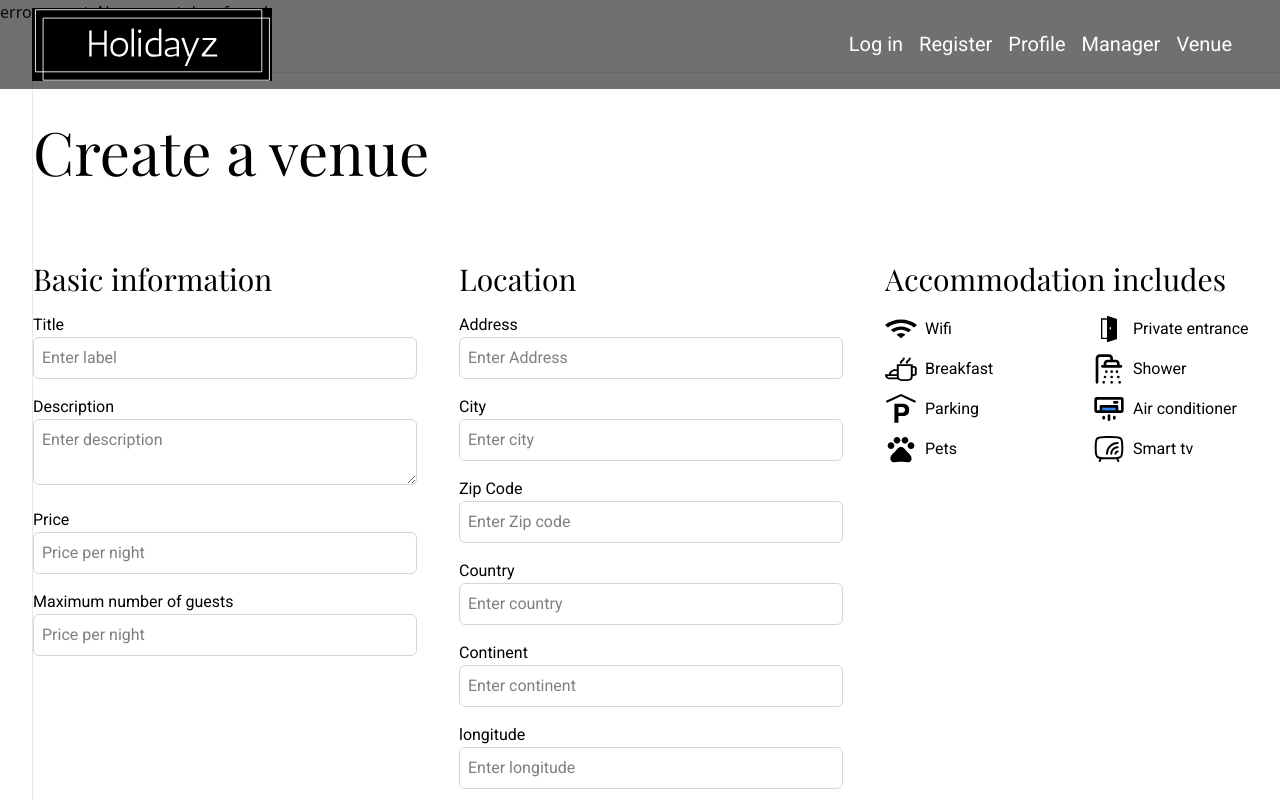
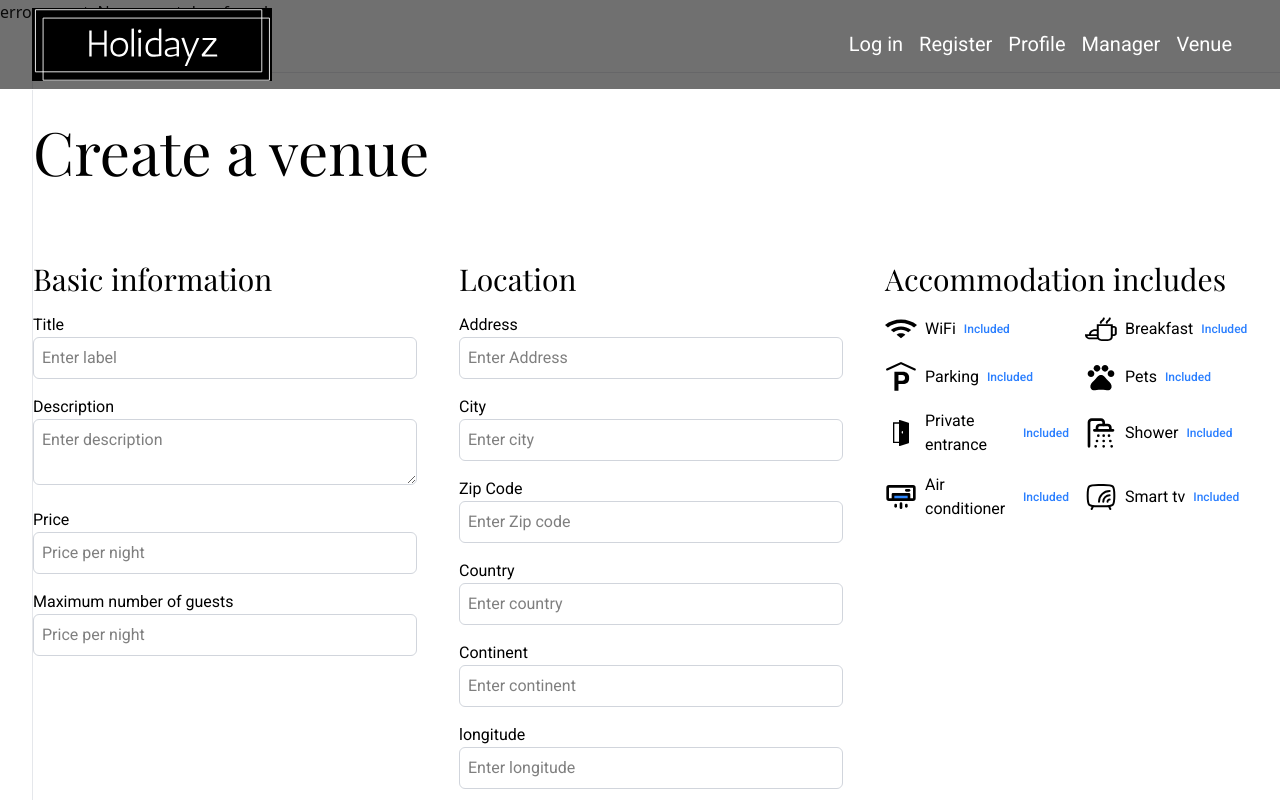
Before and after one commit to AngelosZar/holidaze, a React (Vite) app: page /manager in a window 1280 px wide. Shown: the top 800 px of the page. Built offline with nearby package versions, Linux system fonts and the light colour scheme; no server answers; a web font is replaced by a local one.

Commit message:
added update media data function on create venue stor

```diff
--- a/src/components/onManagerView/CreateAVenue.jsx
+++ b/src/components/onManagerView/CreateAVenue.jsx
@@ -12,6 +12,7 @@ function CreateAVenue() {
             <BasicInfoForForm />
             <SetLocationInformation />
             <SetAccommodationIncludes />
+            {/* component to add img */}
           </div>
         </form>
       </div>
--- a/src/components/onManagerView/SetAccommodationIncludes.jsx
+++ b/src/components/onManagerView/SetAccommodationIncludes.jsx
@@ -1,60 +1,151 @@
-import air_conditioner from '../../assets/accommodation_icons/air_conditioner.svg';
-import breakfast from '../../assets/accommodation_icons/breakfast.svg';
-import parking from '../../assets/accommodation_icons/parking.svg';
-import pets from '../../assets/accommodation_icons/pets.svg';
-import private_entrance from '../../assets/accommodation_icons/private_entrance.svg';
-import shower from '../../assets/accommodation_icons/shower.svg';
-import smart_tv from '../../assets/accommodation_icons/smart_tv.svg';
-import wifi from '../../assets/accommodation_icons/wifi.svg';
+import air_conditioner_img from '../../assets/accommodation_icons/air_conditioner.svg';
+import breakfast_img from '../../assets/accommodation_icons/breakfast.svg';
+import parking_img from '../../assets/accommodation_icons/parking.svg';
+import pets_img from '../../assets/accommodation_icons/pets.svg';
+import private_entrance_img from '../../assets/accommodation_icons/private_entrance.svg';
+import shower_img from '../../assets/accommodation_icons/shower.svg';
+import smart_tv_img from '../../assets/accommodation_icons/smart_tv.svg';
+import wifi_img from '../../assets/accommodation_icons/wifi.svg';
+import useCreateVenueStore from '../../stores/createVenueStore';
+export default function SetAccommodationIncludes() {
+  // const { updateMetaData } = useCreateVenueStore();
+  const { updateMetaData, toggleMetaValue } = useCreateVenueStore();
+  const { wifi, breakfast, parking, pets } = useCreateVenueStore(
+    state => state.venueData.meta
+  );
+  // only for show // maybe create a toggle later
+  const privateEntrance = true;
+  const airConditioner = true;
+  const shower = true;
+  const smartTv = true;
 
-export default function SetAccommodationIncludes() {
+  function handleMetaDataChange(key) {
+    toggleMetaValue(key);
+    console.log('key', key);
+  }
+
+  // function toggleMetaData(key) {
+  //   updateMetaData(prevState => ({
+  //     ...prevState,
+  //     [key]: !prevState[key],
+  //   }));
+  // }
+
   return (
     <div className="flex flex-col gap-4 max-w-sm mt-8">
       <h6>Accommodation includes</h6>
-      <div className="grid col-auto grid-cols-1 gap-4 max-w-lg sm:grid-cols-2 sm:gap-8">
+      <div className="grid col-auto grid-cols-1 gap-4 max-w-lg sm:grid-cols-2 sm:gap-8 md:gap-4">
         <div className="flex flex-col gap-2">
-          <div className="flex flex-row gap-2 items-center hover:bg-gray-100 ">
-            <img src={wifi} alt="Wifi" className="w-8 h-8" />
-            <p className="text-">Wifi</p>
-          </div>
-          <div className="flex flex-row gap-2 items-center">
-            <img src={breakfast} alt="breakfast" className="w-8 h-8" />
-            <p className="text- color-primary">Breakfast</p>
-          </div>
-          <div className="flex flex-row gap-2 items-center">
-            <img src={parking} alt="parking" className="w-8 h-8" />
-            <p className="text- color-primary">Parking</p>
-          </div>
-          <div className="flex flex-row gap-2 items-center">
-            <img src={pets} alt="pets" className="w-8 h-8" />
-            <p className="text- color-primary">Pets</p>
+          <div
+            className="flex flex-row gap-2 items-center cursor-pointer"
+            onClick={() => handleMetaDataChange('wifi')}
+          >
+            <img src={wifi_img} alt="wifi" className="w-8 h-8" />
+            <p className="text- color-primary">WiFi</p>
+            <span
+              className={`text-xs font-medium ${
+                wifi ? 'text-blue-500' : 'text-red-500'
+              }`}
+            >
+              {wifi ? 'Included' : 'Not included'}
+            </span>
           </div>
         </div>
-        <div className="flex flex-col gap-2">
-          <div className="flex flex-row gap-2 items-center">
+        <div
+          className="flex flex-row gap-2 items-center cursor-pointer"
+          onClick={() => handleMetaDataChange('breakfast')}
+        >
+          <img src={breakfast_img} alt="breakfast" className="w-8 h-8" />
+          <p className="text- color-primary">Breakfast</p>
+          <span
+            className={`text-xs font-medium ${
+              breakfast ? 'text-blue-500' : 'text-red-500'
+            }`}
+          >
+            {breakfast ? 'Included' : 'Not included'}
+          </span>
+        </div>
+        <div
+          className="flex flex-row gap-2 items-center cursor-pointer"
+          onClick={() => handleMetaDataChange('parking')}
+        >
+          <img src={parking_img} alt="parking" className="w-8 h-8" />
+          <p className="text- color-primary">Parking</p>
+          <span
+            className={`text-xs font-medium ${
+              parking ? 'text-blue-500' : 'text-red-500'
+            }`}
+          >
+            {parking ? 'Included' : 'Not included'}
+          </span>
+        </div>
+        <div
+          className="flex flex-row gap-2 items-center cursor-pointer"
+          onClick={() => handleMetaDataChange('pets')}
+        >
+          <img src={pets_img} alt="pets" className="w-8 h-8" />
+          <p className="text- color-primary">Pets</p>
+          <span
+            className={`text-xs font-medium ${
+              pets ? 'text-blue-500' : 'text-red-500'
+            }`}
+          >
+            {pets ? 'Included' : 'Not included'}
+          </span>
+        </div>
+      </div>
+      <div className="grid col-auto grid-cols-1 gap-4 max-w-lg sm:grid-cols-2 sm:gap-8 md:gap-4">
+        <div className="flex flex-row gap-2 items-center cursor-pointer">
           <img
-              src={private_entrance}
+            src={private_entrance_img}
             alt="private entrance"
             className="w-8 h-8"
           />
           <p className="text- color-primary">Private entrance</p>
+          <span
+            className={`text-xs font-medium ${
+              privateEntrance === true ? 'text-blue-500' : 'text-red-500'
+            }`}
+          >
+            {privateEntrance ? 'Included' : 'Not included'}
+          </span>{' '}
         </div>
-          <div className="flex flex-row gap-2 items-center">
-            <img src={shower} alt="shower" className="w-8 h-8" />
+        <div className="flex flex-row gap-2 items-center cursor-pointer">
+          <img src={shower_img} alt="shower" className="w-8 h-8" />
           <p className="text- color-primary">Shower</p>
+          <span
+            className={`text-xs font-medium ${
+              shower === true ? 'text-blue-500' : 'text-red-500'
+            }`}
+          >
+            {shower ? 'Included' : 'Not included'}
+          </span>
         </div>
-          <div className="flex flex-row gap-2 items-center">
+        <div className="flex flex-row gap-2 items-center cursor-pointer">
           <img
-              src={air_conditioner}
+            src={air_conditioner_img}
             alt="air conditioner"
             className="w-8 h-8"
           />
           <p className="text- color-primary">Air conditioner</p>
+          <span
+            className={`text-xs font-medium ${
+              airConditioner === true ? 'text-blue-500' : 'text-red-500'
+            }`}
+          >
+            {airConditioner ? 'Included' : 'Not included'}
+          </span>
         </div>
-          <div className="flex flex-row gap-2 items-center">
-            <img src={smart_tv} alt="smart tv" className="w-8 h-8" />
+        <div className="flex flex-row gap-2 items-center cursor-pointer">
+          <img src={smart_tv_img} alt="smart tv" className="w-8 h-8" />
           <p className="text- color-primary">Smart tv</p>
-          </div>
+          <span
+            className={`text-xs font-medium ${
+              smartTv === true ? 'text-blue-500' : 'text-red-500'
+            }`}
+          >
+            {smartTv ? 'Included' : 'Not included'}
+          </span>
         </div>
       </div>
     </div>
--- a/src/stores/createVenueStore.js
+++ b/src/stores/createVenueStore.js
@@ -1,6 +1,8 @@
 import { create } from 'zustand';
+import useVenueStore from './venuesStore';
 
 const createVenueStore = create((set, get) => ({
+  // const { postVenue } = useVenueStore();
   //
   venueData: {
     name: '', //'string',
@@ -25,6 +27,15 @@ const createVenueStore = create((set, get) => ({
       lng: 0,
     },
   },
+  updateMediaData: newData => {
+    set(state => ({
+      venueData: {
+        ...state.venueData,
+        media: [...state.venueData.media, newData],
+      },
+    }));
+    console.log('newData', newData);
+  },
   updateVenueData: newData => {
     set(state => ({
       venueData: { ...state.venueData, ...newData },
@@ -39,6 +50,21 @@ const createVenueStore = create((set, get) => ({
       },
     }));
   },
+  toggleMetaValue: field => {
+    set(state => {
+      const newState = {
+        venueData: {
+          ...state.venueData,
+          meta: {
+            ...state.venueData.meta,
+            [field]: !state.venueData.meta[field],
+          },
+        },
+      };
+      console.log('Updated meta state:', newState.venueData.meta);
+      return newState;
+    });
+  },
   updateLocationData(newData) {
     set(state => ({
       venueData: {
@@ -52,11 +78,26 @@ const createVenueStore = create((set, get) => ({
     set({
       venueData: {},
     }),
+
   // submit to api event handler ?
   submitVenueData: async () => {
     const { venueData } = get();
+    const { postVenue } = useVenueStore.getState();
     console.log('venueData', venueData);
-    //  do the api call
+    //      postVenue: async (venueData, owner = true, bookings = true) => {
+    try {
+      await postVenue(venueData, true, true)
+        .then(res => {
+          console.log('res', res);
+        })
+        .catch(error => {
+          console.error('Error:', error);
+        });
+      //   allready from api call
+      // set({ isLoading: false });
+    } catch (error) {
+      console.error('Error:', error);
+    }
   },
 }));
 export default createVenueStore;
```
Also changed, not shown: src/components/onManagerView/SetLocationInformation.jsx (+0 -9 lines). Lines whose indentation alone changed are shown as unchanged.
